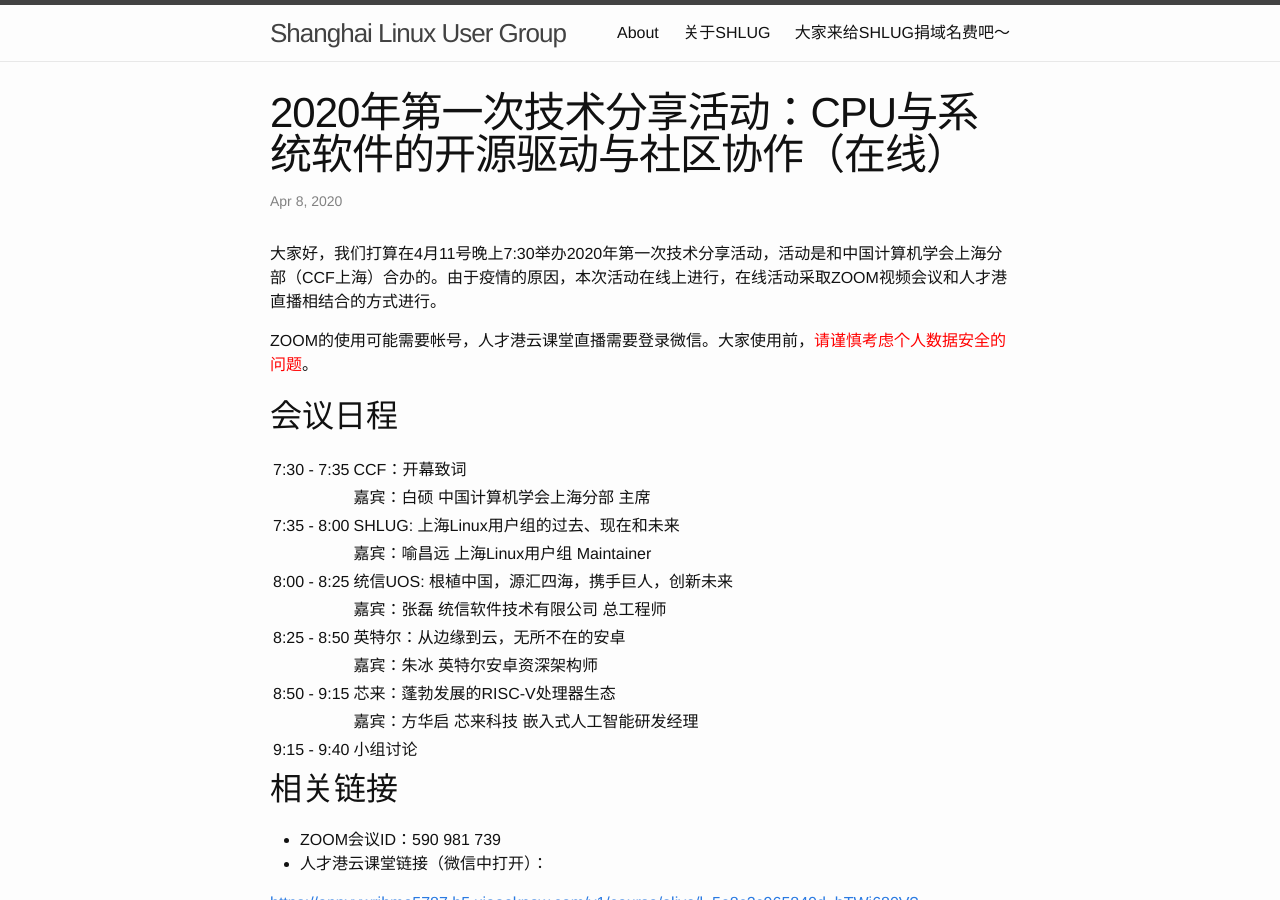
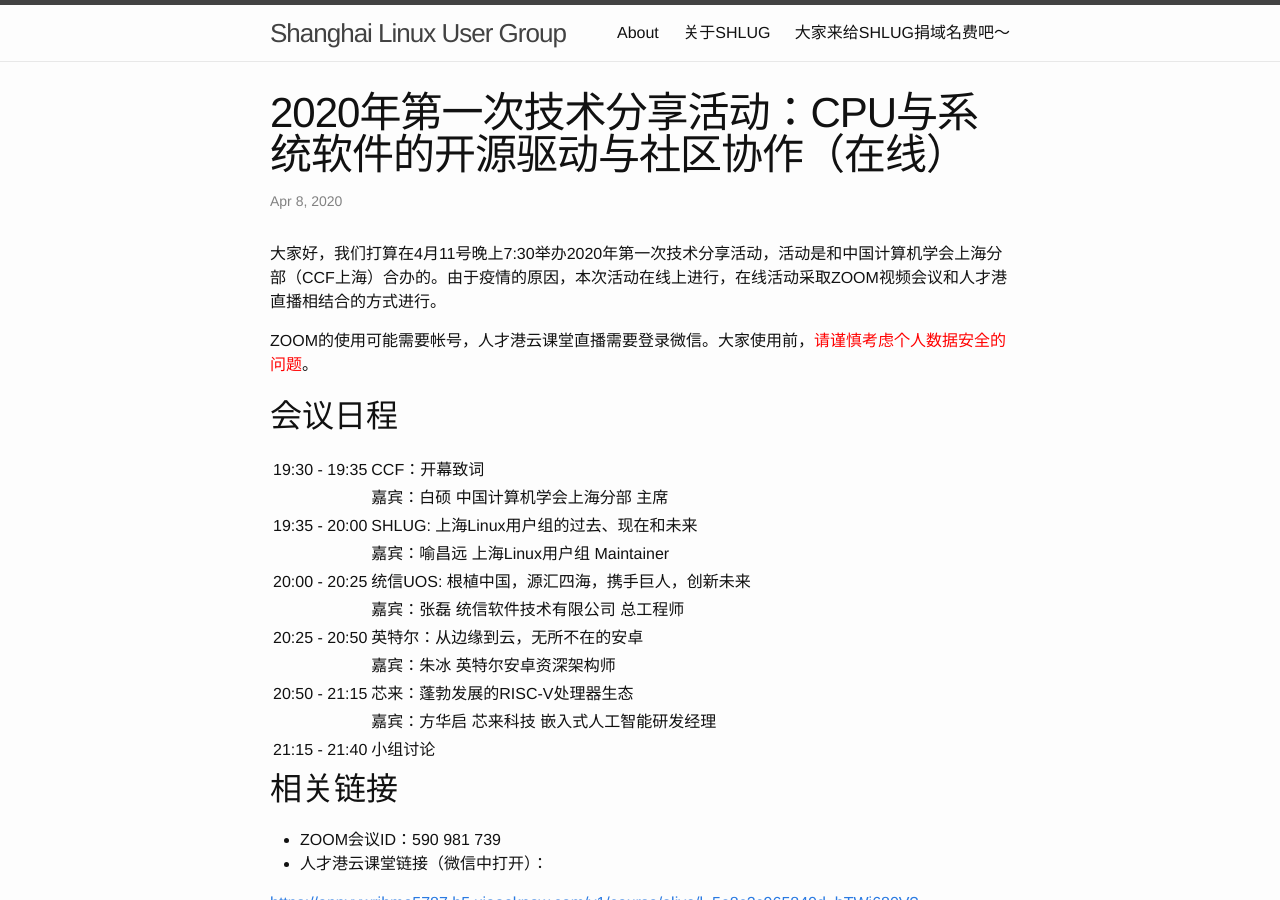
Before and after one commit to shanghailug/shanghailug.github.io, a Jekyll site: the page built from _posts/2020-04-08-april-online-meetup-with-ccf.md, in a window 1280 px wide and 900 px high. Built offline with Jekyll 4.4.1, drawn with Linux system fonts in a browser that asks for light colours.

Commit message:
2020-04-08*: fix time format.

```diff
--- a/_posts/2020-04-08-april-online-meetup-with-ccf.md
+++ b/_posts/2020-04-08-april-online-meetup-with-ccf.md
@@ -11,17 +11,17 @@
 
 ## 会议日程
 
-7:30 - 7:35 | CCF：开幕致词
+19:30 - 19:35 | CCF：开幕致词
 | 嘉宾：白硕 中国计算机学会上海分部 主席
-7:35 - 8:00 | SHLUG: 上海Linux用户组的过去、现在和未来
+19:35 - 20:00 | SHLUG: 上海Linux用户组的过去、现在和未来
 | 嘉宾：喻昌远 上海Linux用户组 Maintainer
-8:00 - 8:25 | 统信UOS: 根植中国，源汇四海，携手巨人，创新未来
+20:00 - 20:25 | 统信UOS: 根植中国，源汇四海，携手巨人，创新未来
 | 嘉宾：张磊 统信软件技术有限公司 总工程师
-8:25 - 8:50 | 英特尔：从边缘到云，无所不在的安卓
+20:25 - 20:50 | 英特尔：从边缘到云，无所不在的安卓
 | 嘉宾：朱冰 英特尔安卓资深架构师
-8:50 - 9:15 | 芯来：蓬勃发展的RISC-V处理器生态
+20:50 - 21:15 | 芯来：蓬勃发展的RISC-V处理器生态
 | 嘉宾：方华启 芯来科技 嵌入式人工智能研发经理
-9:15 - 9:40 | 小组讨论
+21:15 - 21:40 | 小组讨论
 
 
 ## 相关链接
```
